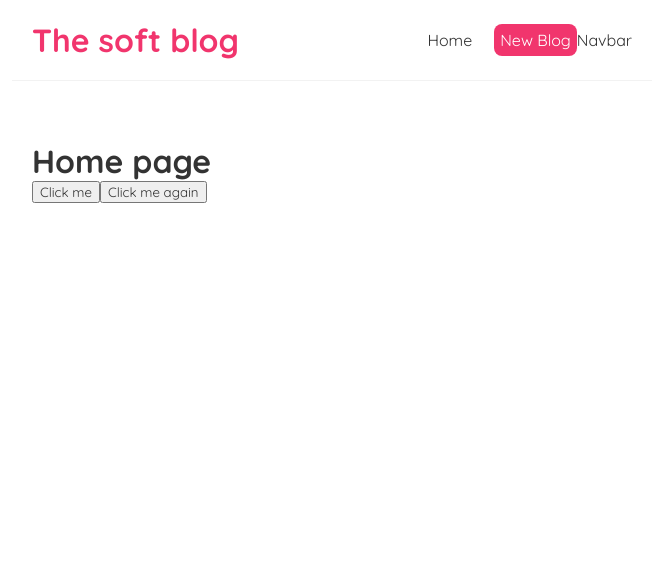
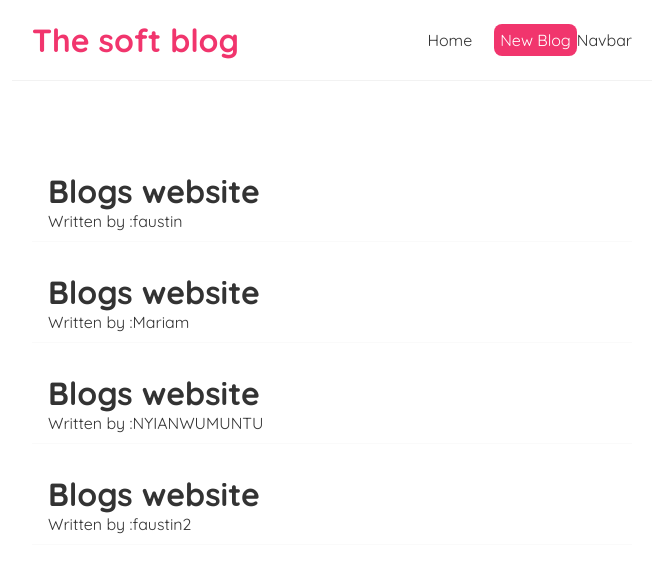
Before and after one commit to faustin/Soft-React-Tutorial-, a React (Create React App) app in the folder soft-blog/: page / in a window 1280 px wide. Shown: the top 572 px of the page, without its empty margins (308-968 px from the left). Built offline with nearby package versions, Linux system fonts and the light colour scheme.

Commit message:
outputting lists

```diff
--- a/soft-blog/src/Home.js
+++ b/soft-blog/src/Home.js
@@ -1,25 +1,41 @@
-import React from "react";
+import { useState } from "react";
 
-const Home = (e) => {
-  const handleClick = () => {
-    console.log("Hello  bolog",e);
-    alert("hello  blog",e);
-  };
-  const handleClickAgain = (name) => {
-    console.log("hello  ,my  friend " + name);
-    alert("hello  , are you my  friend " + name);
-  };
+const Home = () => {
+  const [blogs, setBlogs] = useState([
+    {
+      title: "Blogs  website",
+      body: "helo  helloo  XXXX",
+      author: "faustin",
+      id: 1,
+    },
+    {
+      title: "Blogs  website",
+      body: "helo  helloo  XXXX",
+      author: "Mariam ",
+      id: 3,
+    },
+    {
+      title: "Blogs  website",
+      body: "helo  helloo  XXXX",
+      author: "NYIANWUMUNTU",
+      id: 4,
+    },
+    {
+      title: "Blogs  website",
+      body: "helo  helloo  XXXX",
+      author: "faustin2",
+      id: 5,
+    },
+  ]);
+
   return (
-    <div>
-      <h1>Home page</h1>
-      <button onClick={handleClick}>Click me</button>
-      <button
-        onClick={() => {
-          handleClickAgain("faustin");
-        }}
-      >
-        Click me again
-      </button>
+    <div className="home">
+      {blogs.map((blog) => (
+        <div className="blog-preview" key={blog.id}>
+          <h1>{blog.title}</h1>
+          <p>Written by :{blog.author}</p>
+       </div>
+      ))}
     </div>
   );
 };
--- a/soft-blog/src/index.css
+++ b/soft-blog/src/index.css
@@ -33,3 +33,18 @@
   margin: 40px auto;
   padding: 20px;
 }
+
+/* blog previews / list */
+.blog-preview {
+  padding: 10px 16px;
+  margin: 20px 0;
+  border-bottom: 1px solid #fafafa;
+}
+.blog-preview:hover {
+  box-shadow: 1px 3px 5px rgba(0,0,0,0.1);
+}
+.blog-preview h2 {
+  font-size: 20px;
+  color: #f1356d;
+  margin-bottom: 8px;
+}
```
